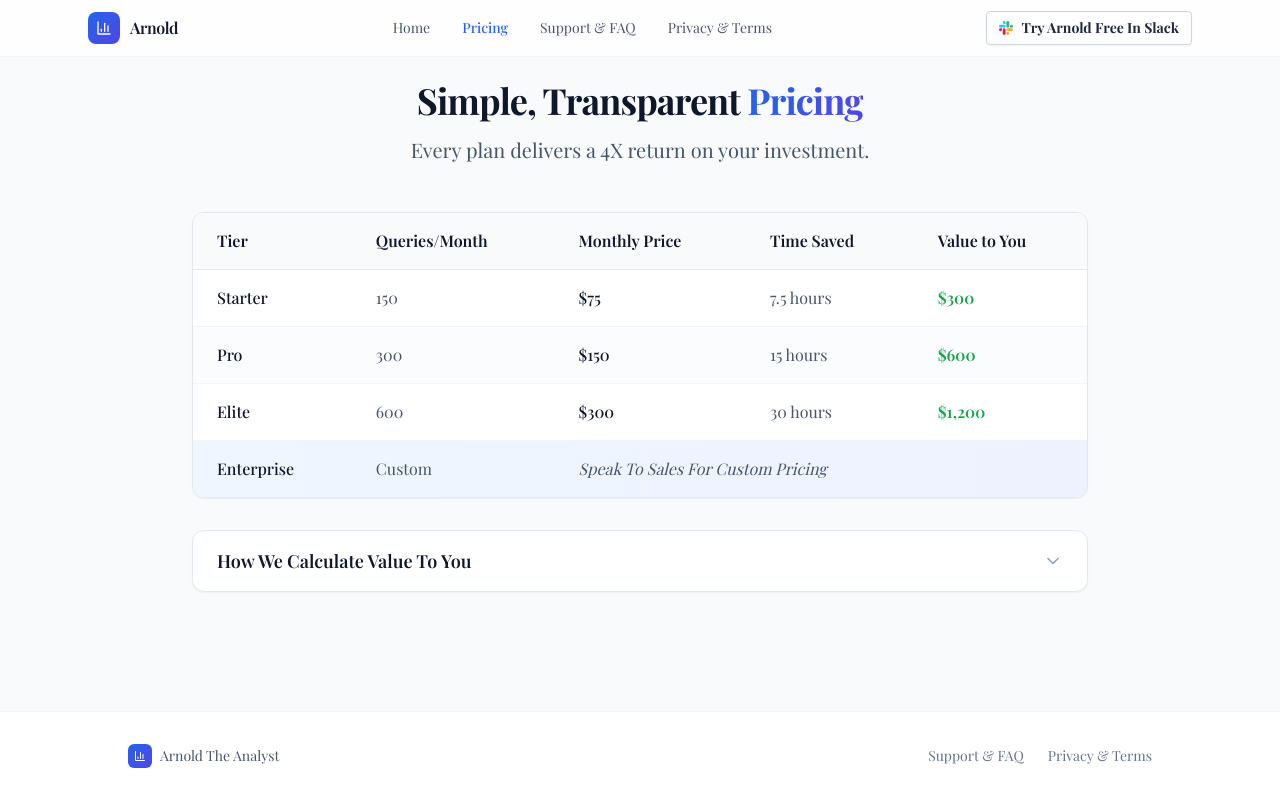
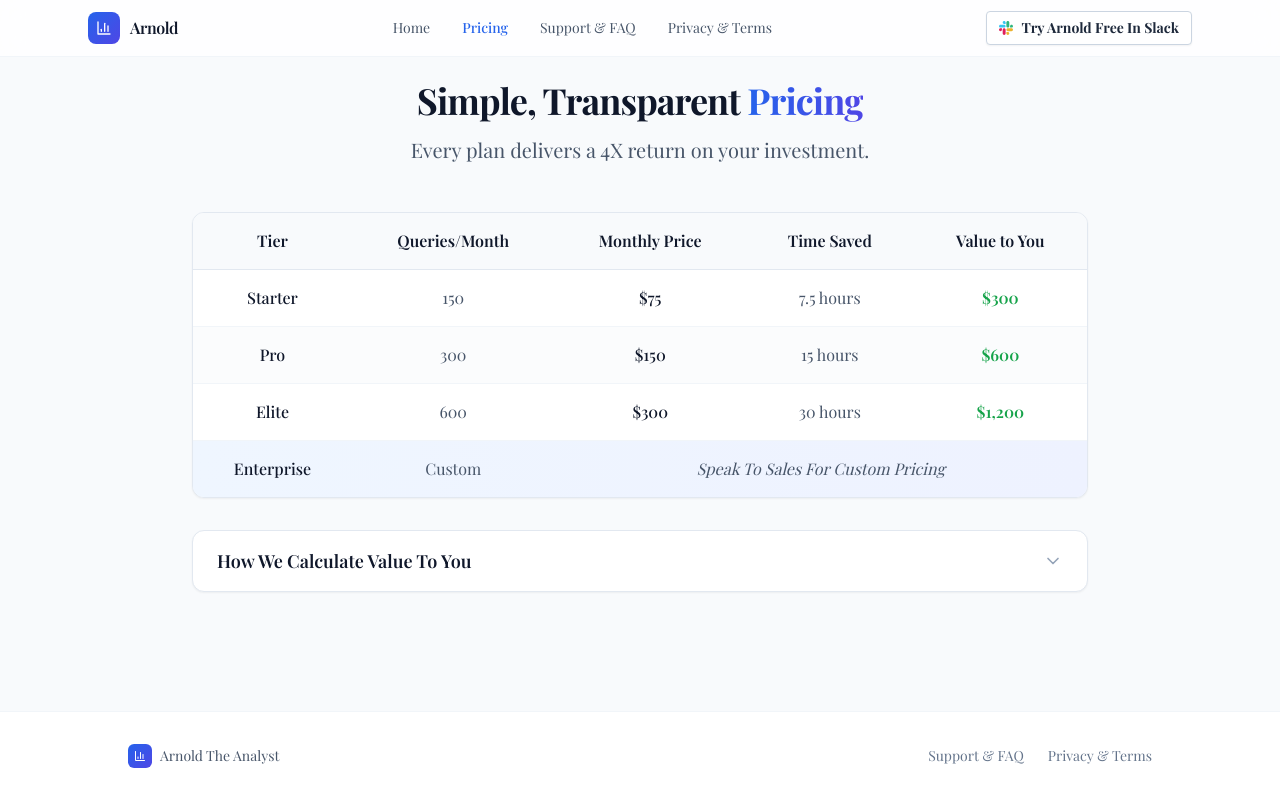
Before and after one commit to McGovs/arnold-the-analyst-frontend-v2-markdown, a React (Vite) app: page /pricing in a window 1280 px wide. Built offline with nearby package versions, Linux system fonts and the light colour scheme; a web font is replaced by a local one.

Commit message:
Update Pricing.tsx

```diff
--- a/src/pages/Pricing.tsx
+++ b/src/pages/Pricing.tsx
@@ -95,11 +95,11 @@ export default function Pricing() {
                 <table className="w-full">
                   <thead>
                     <tr className="bg-slate-50 border-b border-slate-200">
-                      <th className="px-6 py-4 text-left text-base font-semibold text-slate-900">Tier</th>
-                      <th className="px-6 py-4 text-left text-base font-semibold text-slate-900">Queries/Month</th>
-                      <th className="px-6 py-4 text-left text-base font-semibold text-slate-900">Monthly Price</th>
-                      <th className="px-6 py-4 text-left text-base font-semibold text-slate-900">Time Saved</th>
-                      <th className="px-6 py-4 text-left text-base font-semibold text-slate-900">Value to You</th>
+                      <th className="px-6 py-4 text-center text-base font-semibold text-slate-900">Tier</th>
+                      <th className="px-6 py-4 text-center text-base font-semibold text-slate-900">Queries/Month</th>
+                      <th className="px-6 py-4 text-center text-base font-semibold text-slate-900">Monthly Price</th>
+                      <th className="px-6 py-4 text-center text-base font-semibold text-slate-900">Time Saved</th>
+                      <th className="px-6 py-4 text-center text-base font-semibold text-slate-900">Value to You</th>
                     </tr>
                   </thead>
                   <tbody>
@@ -108,17 +108,17 @@ export default function Pricing() {
                         key={tier.tier}
                         className={`border-b border-slate-100 ${index % 2 === 1 ? 'bg-slate-50/50' : ''}`}
                       >
-                        <td className="px-6 py-4 text-base font-medium text-slate-900">{tier.tier}</td>
-                        <td className="px-6 py-4 text-base text-slate-600">{tier.queries}</td>
-                        <td className="px-6 py-4 text-base text-slate-900 font-medium">${tier.price}</td>
-                        <td className="px-6 py-4 text-base text-slate-600">{tier.timeSaved}</td>
-                        <td className="px-6 py-4 text-base font-semibold text-green-600">${tier.value.toLocaleString()}</td>
+                        <td className="px-6 py-4 text-center text-base font-medium text-slate-900">{tier.tier}</td>
+                        <td className="px-6 py-4 text-center text-base text-slate-600">{tier.queries}</td>
+                        <td className="px-6 py-4 text-center text-base text-slate-900 font-medium">${tier.price}</td>
+                        <td className="px-6 py-4 text-center text-base text-slate-600">{tier.timeSaved}</td>
+                        <td className="px-6 py-4 text-center text-base font-semibold text-green-600">${tier.value.toLocaleString()}</td>
                       </tr>
                     ))}
                     <tr className="bg-gradient-to-r from-blue-50 to-indigo-50">
-                      <td className="px-6 py-4 text-base font-medium text-slate-900">Enterprise</td>
-                      <td className="px-6 py-4 text-base text-slate-600">Custom</td>
-                      <td colSpan={3} className="px-6 py-4 text-base text-slate-600 italic">
+                      <td className="px-6 py-4 text-center text-base font-medium text-slate-900">Enterprise</td>
+                      <td className="px-6 py-4 text-center text-base text-slate-600">Custom</td>
+                      <td colSpan={3} className="px-6 py-4 text-center text-base text-slate-600 italic">
                         Speak To Sales For Custom Pricing
                       </td>
                     </tr>
```
